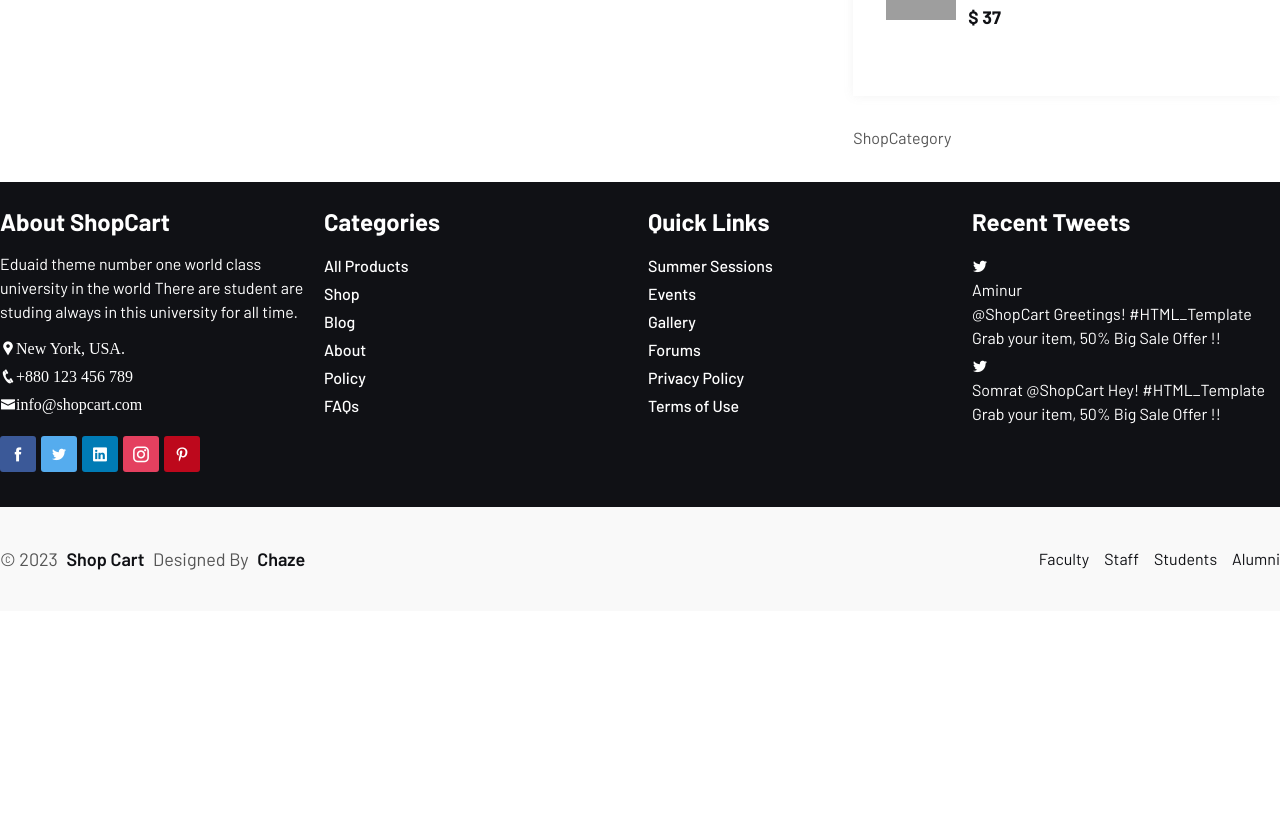
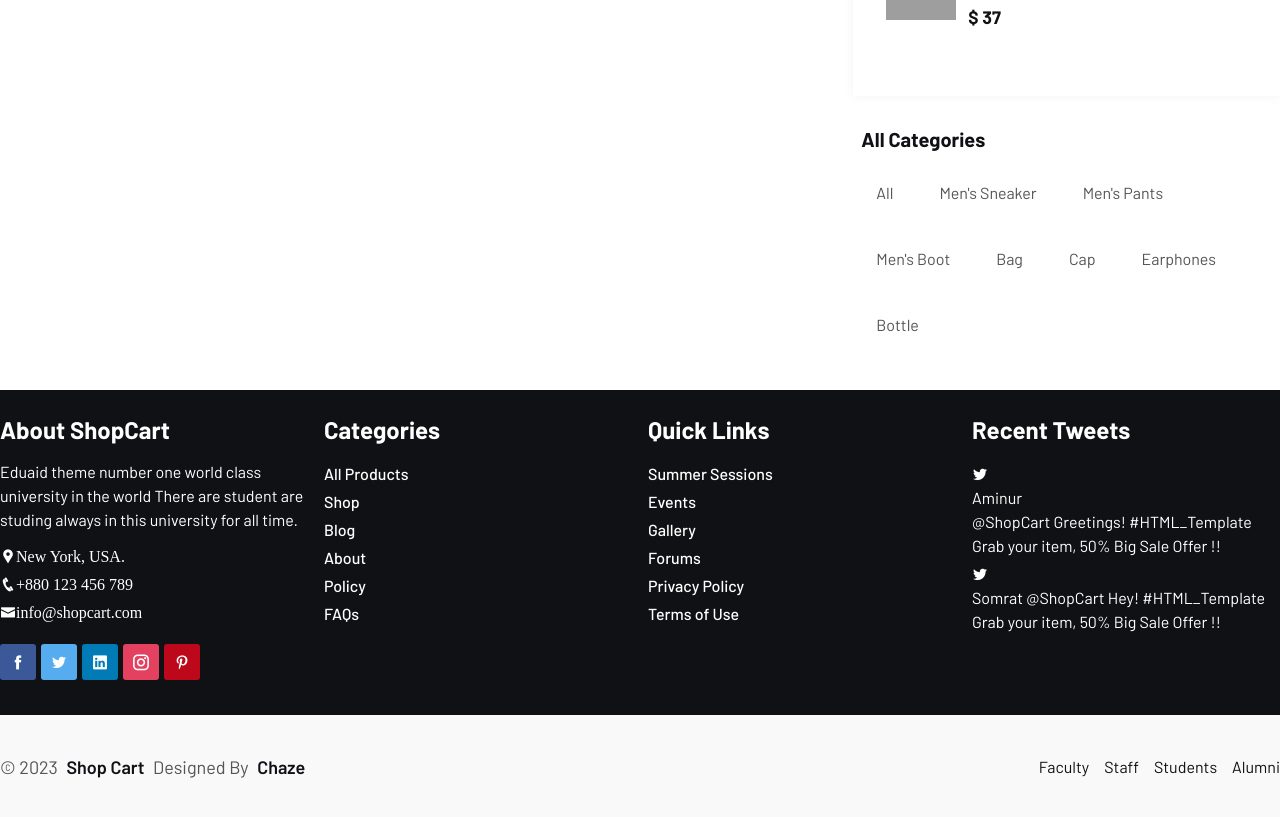
Before and after one commit to iwai-0310/Ecom-React, a React (Vite) app: page /shop in a window 1280 px wide. Shown: the part 9020-9837 px from the top of the page. Before the commit the page ends 9631 px from the top, so only its background shows below. Built offline with nearby package versions, Linux system fonts and the light colour scheme; grey boxes are pictures that could not be loaded.

Commit message:
Adds category buttons with passed props

```diff
--- a/src/shopComponent/ShopCategory.jsx
+++ b/src/shopComponent/ShopCategory.jsx
@@ -1,7 +1,41 @@
 import React from "react";
+import Data from "../products.json";
 
-const ShopCategory = () => {
-  return <div>ShopCategory</div>;
+const ShopCategory = ({
+  filterItem,
+  setItem,
+  menuItems,
+  setProducts,
+  selectedCategory,
+}) => {
+  return (
+    <>
+      <div className="widget-header">
+        <h5 className="m-2">All Categories</h5>
+      </div>
+      <div>
+        <button
+          onClick={() => setProducts(Data)}
+          className={`m-2 ${selectedCategory === "All" ? "bg-ornage-500" : ""}`}
+        >
+          All
+        </button>
+        {menuItems.map((Val, id) => {
+          return (
+            <button
+              key={id}
+              className={`m-2 ${
+                selectedCategory === Val ? "bg-orange-500 text-gray-100" : ""
+              }`}
+              onClick={() => filterItem(Val)}
+            >
+              {Val}
+            </button>
+          );
+        })}
+      </div>
+    </>
+  );
 };
 
 export default ShopCategory;
--- a/src/shopComponent/shop.jsx
+++ b/src/shopComponent/shop.jsx
@@ -85,7 +85,13 @@ const shop = () => {
             <div className="lg:w-4/12 w-full">
               <aside>
                 <Search product={product} GridList={GridList} />
-                <ShopCategory />
+                <ShopCategory
+                  filterItem={filterItem}
+                  setItem={setproducts}
+                  menuItems={menuItems}
+                  setProducts={setproducts}
+                  selectedCategory={selectedCategory}
+                />
               </aside>
             </div>
           </div>
```
